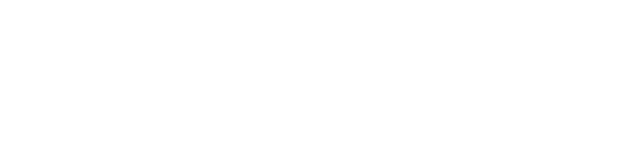
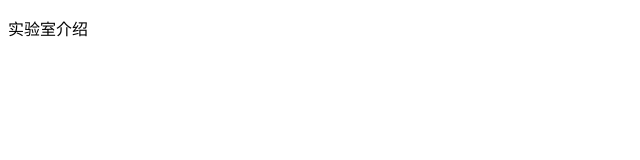
Before and after one commit to meihexdj/myLab, a website: page views/main.html in a window 1280 px wide. Shown: the whole page, without its empty margins (0-640 px from the left). Drawn offline with Linux system fonts and the light colour scheme.

Commit message:
main.html

```diff
--- a/views/main.html
+++ b/views/main.html
@@ -6,7 +6,7 @@
 </head>
 <body>
 <div class="container">
-
+    <p>实验室介绍</p>
 </div>
 </body>
 </html>
```
